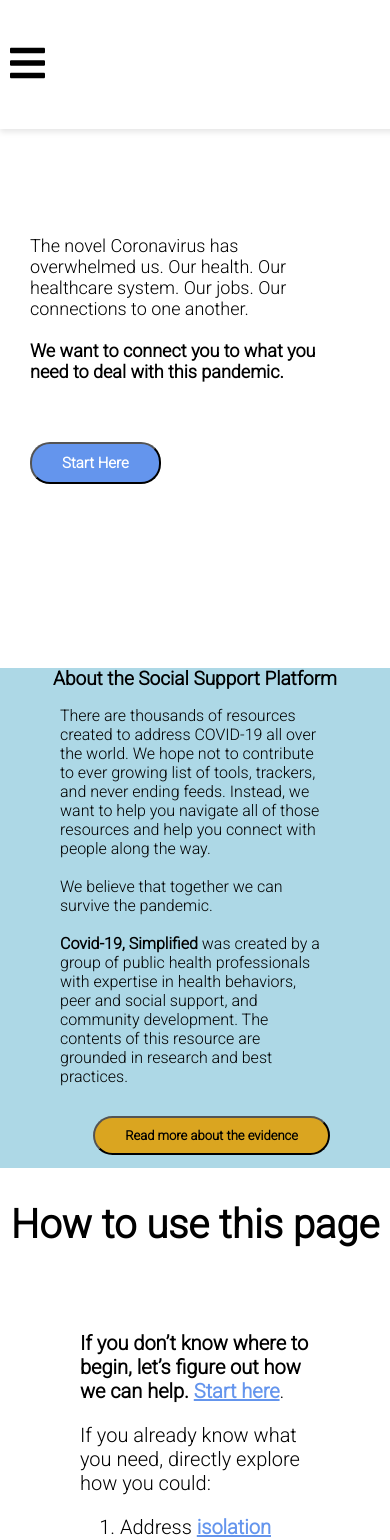
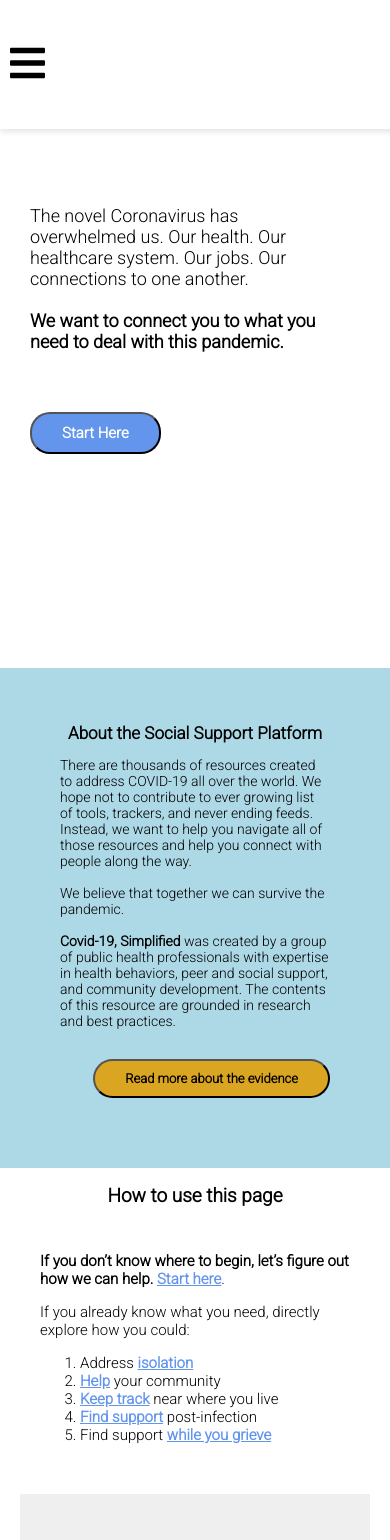
Before and after one commit to alexiscameronfrankel/covid19, a React (Create React App) app: page / in a window 390 px wide. Shown: the top 1540 px of the page. Built offline with nearby package versions, Linux system fonts and the light colour scheme.

Commit message:
mobile completed

```diff
--- a/src/App.css
+++ b/src/App.css
@@ -163,7 +163,7 @@
 
   #start article{
     font-size: 18px;
-    margin-top: 100px;
+    margin-top: 70px;
   }
   #start{
     background-image:none;
@@ -214,10 +214,10 @@
 @media all and (max-width: 990px){
 
   #about_home article{
-    font-size:16px;
+    font-size:14px;
   }
   #about_home h1{
-    font-size: 19px;
+    font-size: 17px;
   }
   #about_home_btn{
     font-size: 13px;
@@ -275,8 +275,21 @@
 @media all and (max-width: 990px){
 
   #how_to{
-    height:500px;
+    height:300px;
   }
+
+  #how_to h1{
+    font-size: 19px;
+  }
+
+  #how_to article{
+    display:block;
+  }
+
+  #how_to div{
+    padding: 10px 20px;
+  }
+
 
   #resources{
     display: flex;
@@ -285,7 +298,7 @@
   }
 
   #how_to div {
-    font-size: 20px;
+    font-size: 15px;
   }
 
   #yogagirl {
```
